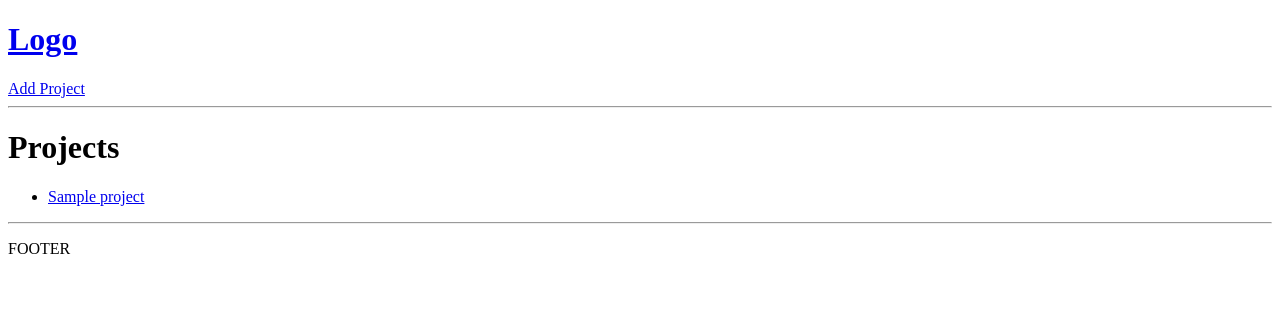
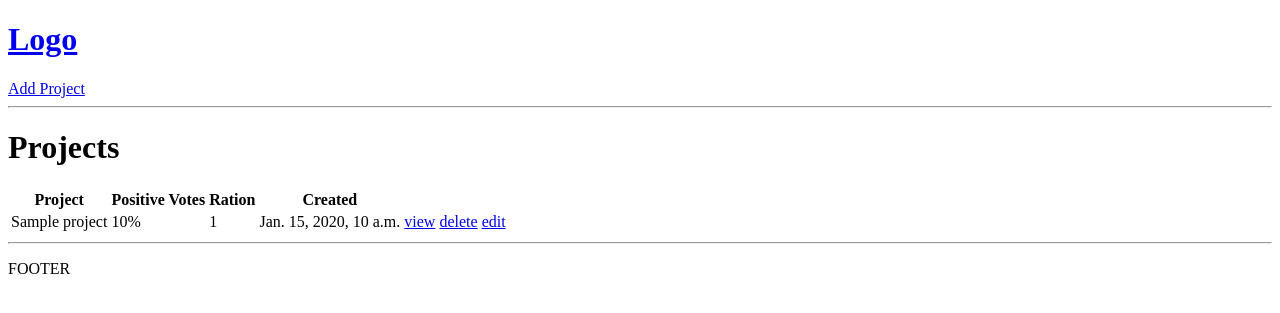
Before and after one commit to hugobelem/django-course, a Django app: page / in a window 1280 px wide. Shown: the top 313 px of the page. Run offline with Django 5.2, Linux system fonts and the light colour scheme; tables that the repository leaves empty hold one stand-in row (values such as "Sample post").

Commit message:
14. CRUD

```diff
--- a/projects/forms.py
+++ b/projects/forms.py
@@ -6,4 +6,8 @@ from .models import Project
 class ProjectForm(ModelForm):
     class Meta:
         model = Project
-        fields = '__all__'
+        fields = ['title',
+                  'description',
+                  'demo_link',
+                  'source_link',
+                  'tags']
--- a/projects/templates/projects/projects.html
+++ b/projects/templates/projects/projects.html
@@ -4,10 +4,26 @@
 
 <h1>Projects</h1>
 
-{% for project in projects %}
-<ul>
-    <li><a href="{% url "project" project.id %}">{{ project }}</a></li>
-</ul>
-{% endfor %}
+<table>
+    <tr>
+        <th>Project</th>
+        <th>Positive Votes</th>
+        <th>Ration</th>
+        <th>Created</th>
+        <th></th>
+        <th></th>
+    </tr>
+    {% for project in projects %}
+    <tr>
+        <td>{{ project.title }}</td>
+        <td>{{ project.vote_total }}%</td>
+        <td>{{ project.vote_ratio }}</td>
+        <td>{{ project.created }}</td>
+        <td><a href="{% url "project" project.id %}">view</a></td>
+        <td><a href="{% url "delete" project.id %}">delete</a></td>
+        <td><a href="{% url "update" project.id %}">edit</a></td>
+    </tr>
+    {% endfor %}
+</table>
 
 {% endblock content %}
--- a/projects/urls.py
+++ b/projects/urls.py
@@ -7,4 +7,6 @@ urlpatterns = [
     path('', views.projects, name='projects'),
     path('project/<str:pk>/', views.project, name='project'),
     path('project/create', views.create_project, name='create'),
+    path('project/update/<str:pk>/', views.update_project, name='update'),
+    path('project/delete/<str:pk>/', views.delete_project, name='delete'),
 ]
--- a/projects/views.py
+++ b/projects/views.py
@@ -1,4 +1,4 @@
-from django.shortcuts import render
+from django.shortcuts import render, redirect
 
 from .models import Project
 from .forms import ProjectForm
@@ -19,4 +19,36 @@ def project(request, pk):
 
 def create_project(request):
     context = {'form': ProjectForm}
+
+    if request.method == 'POST':
+        form = ProjectForm(request.POST)
+        if form.is_valid():
+            form.save()
+            return redirect('projects')
+
     return render(request, 'projects/project-form.html', context)
+
+
+def update_project(request, pk):
+    project = Project.objects.get(id=pk)
+    form = ProjectForm(instance=project)
+
+    if request.method == 'POST':
+        form = ProjectForm(request.POST, instance=project)
+        if form.is_valid():
+            form.save()
+            return redirect('projects')
+
+    context = {'form': form}
+    return render(request, 'projects/project-form.html', context)
+
+
+def delete_project(request, pk):
+    project = Project.objects.get(id=pk)
+
+    if request.method == 'POST':
+        project.delete()
+        return redirect('projects')
+
+    context = {'object': project}
+    return render(request, 'projects/delete-template.html', context)
```
Also changed, not shown: projects/templates/projects/delete-template.html (added, +12 -0 lines), projects/templates/projects/single-project.html (+0 -19 lines).
